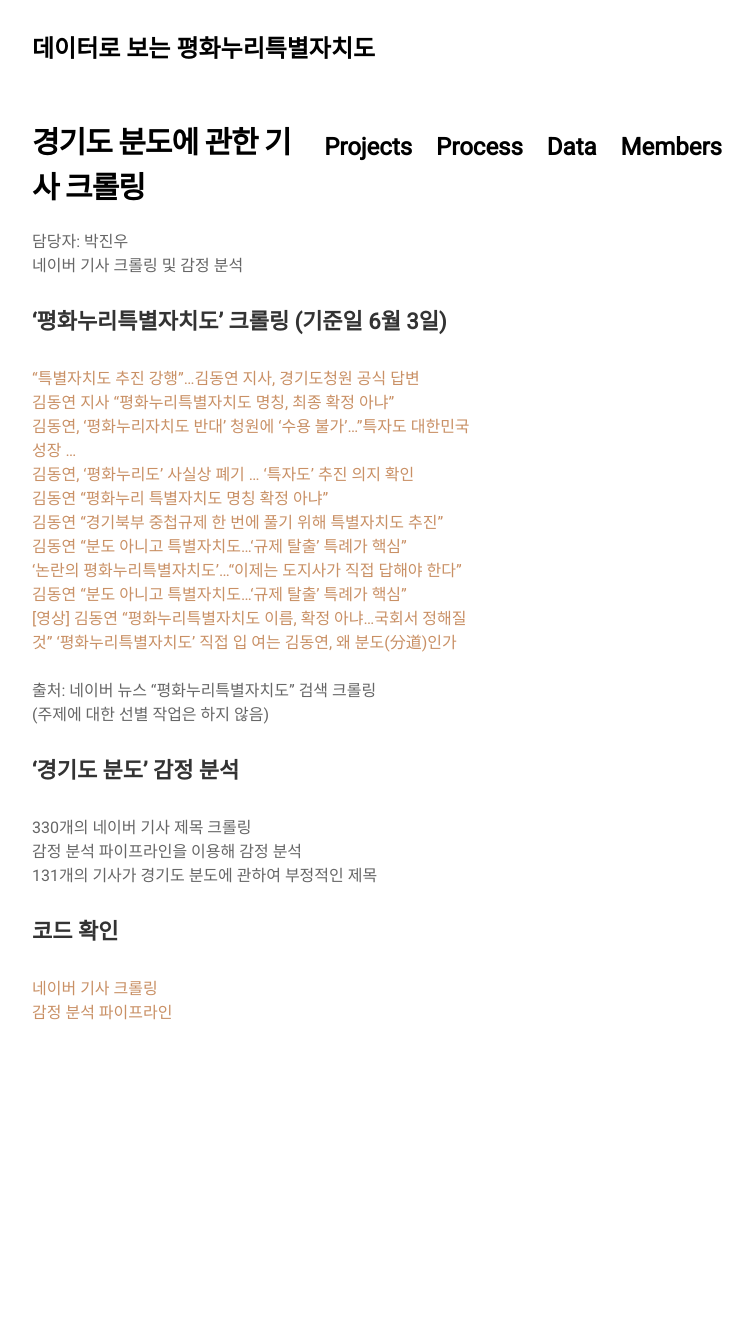
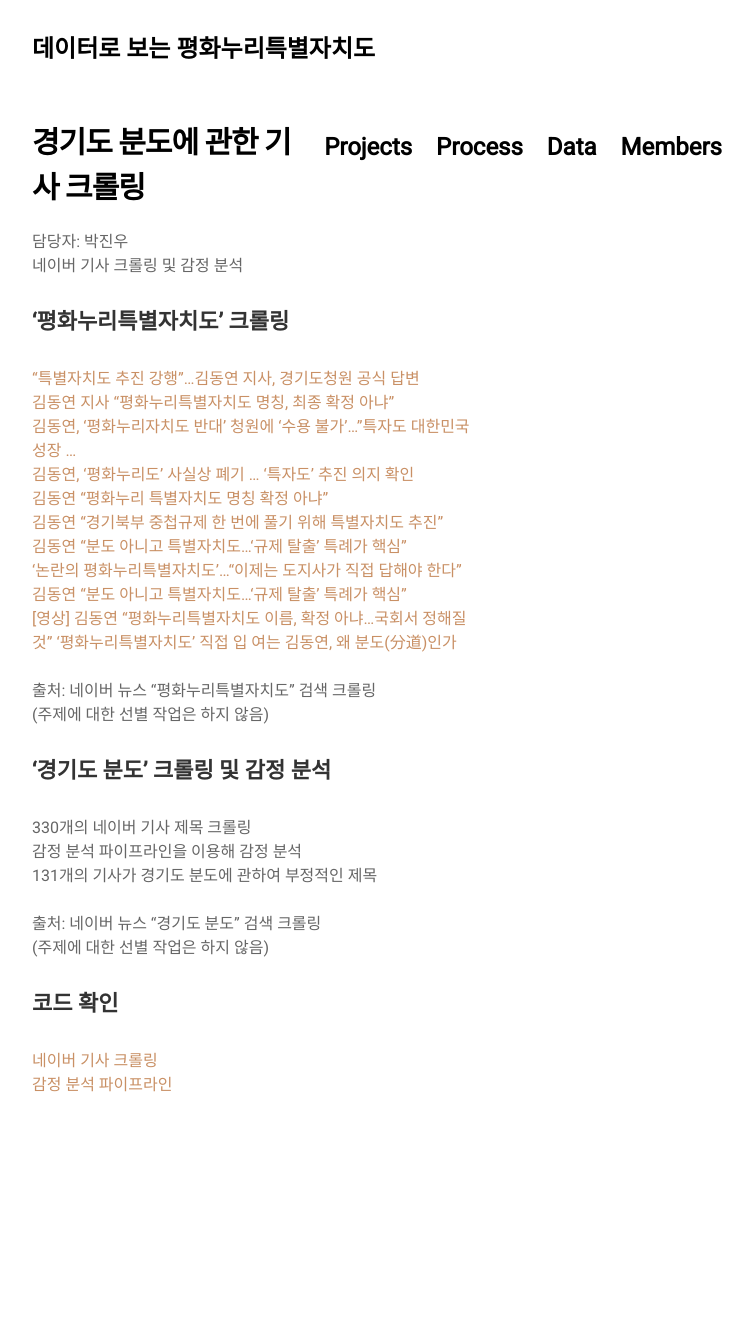
Before and after one commit to jinuew/SICM2002-6, a Jekyll site: the page built from projects/proj-5.md, in a window 1280 px wide. Shown: the whole page, without its empty margins (263-1016 px from the left). Built offline with Jekyll 4.4.1, drawn with Linux system fonts in a browser that asks for light colours; nearby versions of some CDN libraries; our own code applies the rules of GitHub Pages for plain Markdown files; before the commit the page ends 1255 px from its top, so only the background shows below that.

Commit message:
Update proj-5.md

```diff
--- a/projects/proj-5.md
+++ b/projects/proj-5.md
@@ -3,7 +3,7 @@
 담당자: 박진우<br>
 네이버 기사 크롤링 및 감정 분석<br>
 
-#### '평화누리특별자치도' 크롤링 (기준일 6월 3일)
+#### '평화누리특별자치도' 크롤링
 [“특별자치도 추진 강행”…김동연 지사, 경기도청원 공식 답변](https://www.news1.kr/articles/5434859)<br>
 [김동연 지사 "평화누리특별자치도 명칭, 최종 확정 아냐"](https://www.newsis.com/view/?id=NISX20240529_0002753802&cID=14001&pID=14000)<br>
 [김동연, '평화누리자치도 반대' 청원에 '수용 불가'…"특자도 대한민국 성장 ...](http://news.tf.co.kr/read/national/2103361.htm)<br>
@@ -19,10 +19,13 @@
 출처: 네이버 뉴스 "평화누리특별자치도" 검색 크롤링<br>
 (주제에 대한 선별 작업은 하지 않음)
 
-#### '경기도 분도' 감정 분석
+#### '경기도 분도' 크롤링 및 감정 분석
 330개의 네이버 기사 제목 크롤링<br>
 감정 분석 파이프라인을 이용해 감정 분석<br>
 131개의 기사가 경기도 분도에 관하여 부정적인 제목<br>
+<br>
+출처: 네이버 뉴스 "경기도 분도" 검색 크롤링<br>
+(주제에 대한 선별 작업은 하지 않음)
 
 
 #### 코드 확인
```
